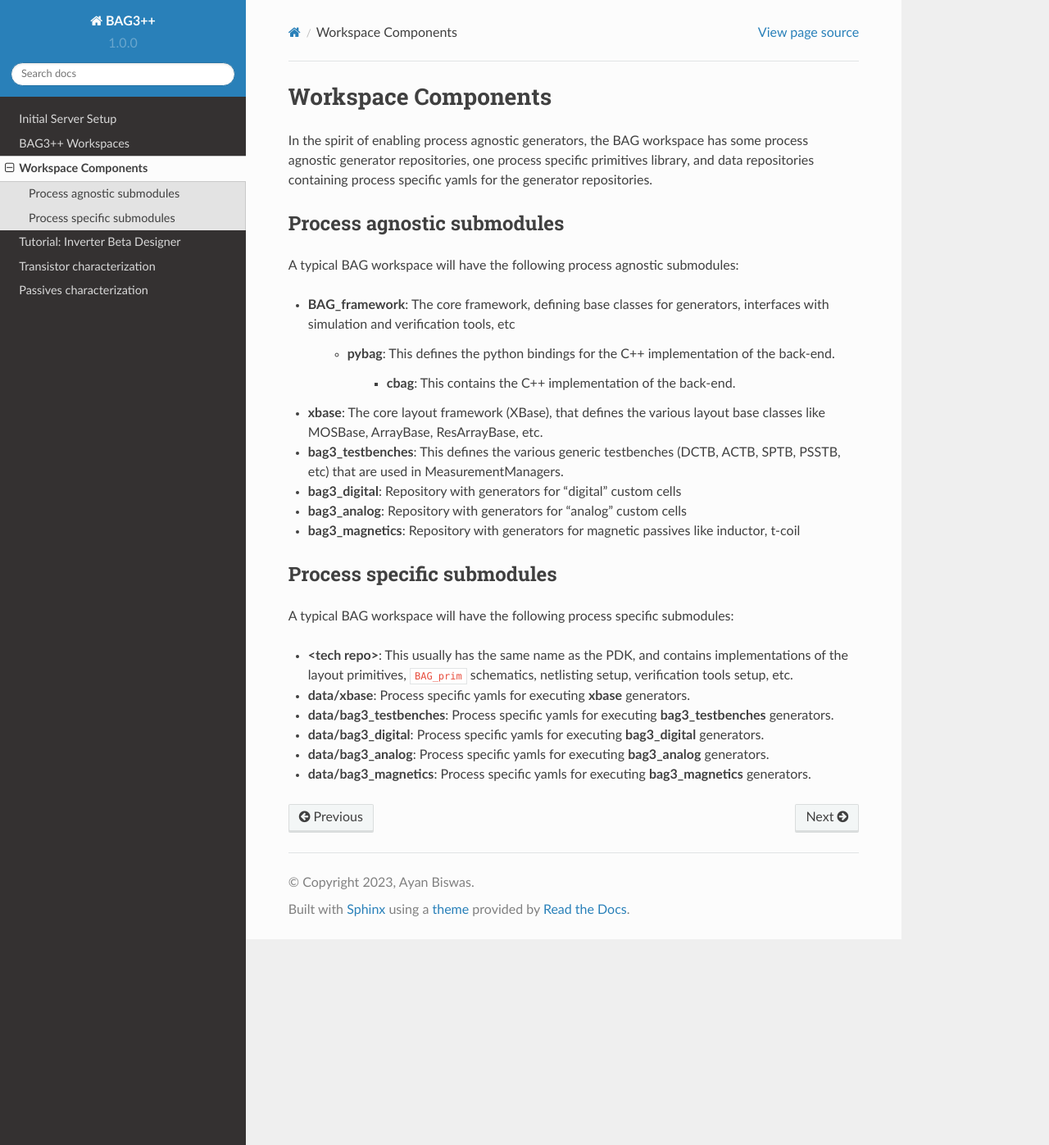
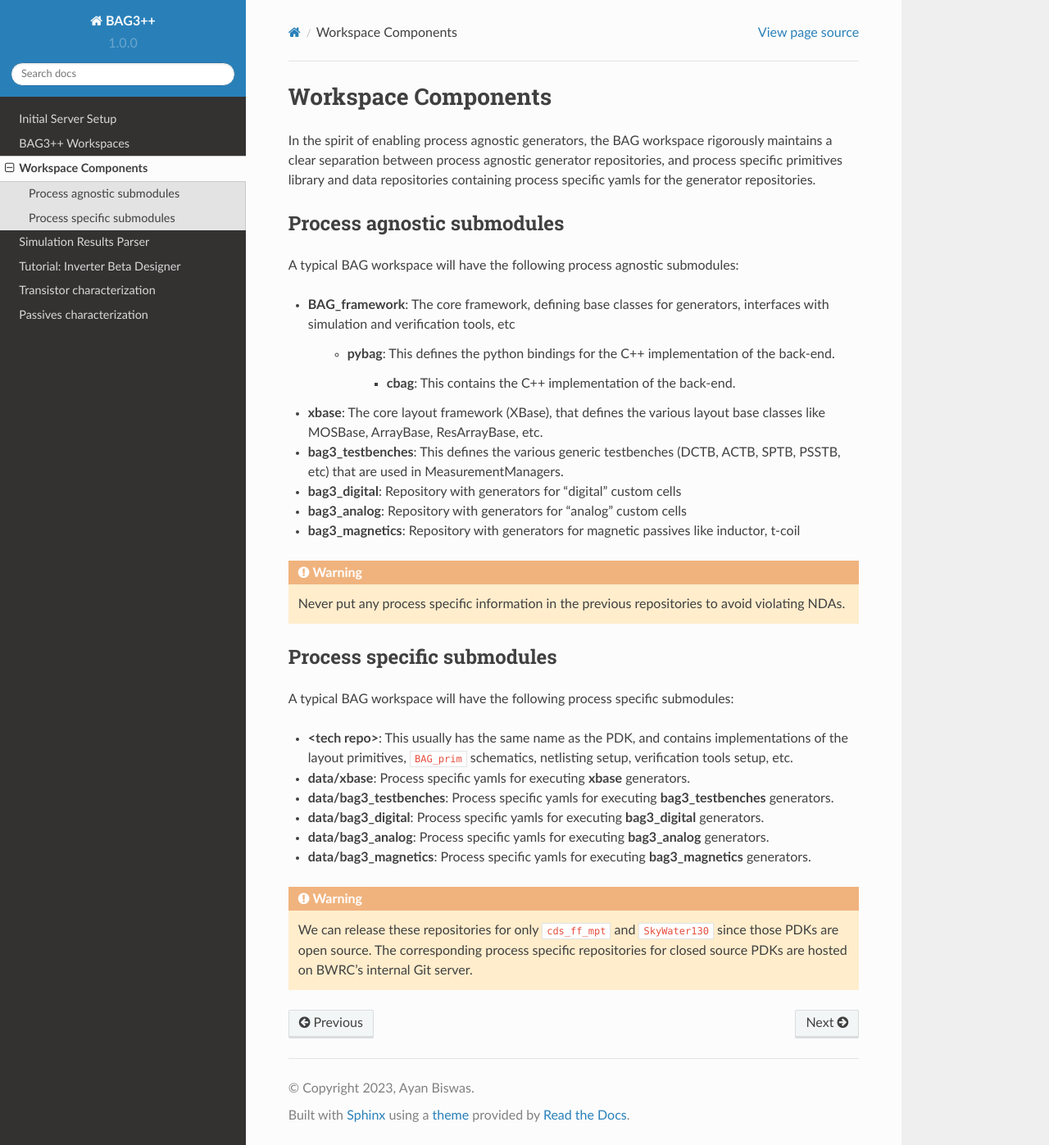
Before and after one commit to ucb-art/bag3_readthedocs, a Sphinx documentation site: the page built from docs/source/structure.rst, in a window 1280 px wide and 1397 px high. Shown: the whole window at 82% size. Built offline with Sphinx 7.4.7 and the Read the Docs theme 2.0.0, drawn with Linux system fonts in a browser that asks for light colours.

Commit message:
1. add license information in homepage; 2. add parsers information; 3. remove unused file; 4. misc edits

```diff
--- a/docs/source/passives_characterization.rst
+++ b/docs/source/passives_characterization.rst
@@ -23,7 +23,7 @@
    The script has also been used to characterize MIMCaps in processes that have MIMCaps.
 
 
-.. note::
+.. warning::
 
    In ``cds_ff_mpt``, resistors (poly and metal) extract incorrectly, so the extracted netlist
    runs into simulation errors. So the above two examples won't work in that PDK in extracted mode.
--- a/docs/source/structure.rst
+++ b/docs/source/structure.rst
@@ -1,9 +1,9 @@
 Workspace Components
 ====================
 
-In the spirit of enabling process agnostic generators, the BAG workspace has some process
-agnostic generator repositories, one process specific primitives library, and data repositories
-containing process specific yamls for the generator repositories.
+In the spirit of enabling process agnostic generators, the BAG workspace rigorously maintains a
+clear separation between process agnostic generator repositories, and process specific primitives
+library and data repositories containing process specific yamls for the generator repositories.
 
 Process agnostic submodules
 ---------------------------
@@ -29,6 +29,11 @@ A typical BAG workspace will have the following process agnostic submodules:
 
 * **bag3_magnetics**: Repository with generators for magnetic passives like inductor, t-coil
 
+.. warning::
+
+    Never put any process specific information in the previous repositories to avoid violating NDAs.
+
+
 Process specific submodules
 ---------------------------
 
@@ -46,3 +51,9 @@ A typical BAG workspace will have the following process specific submodules:
 * **data/bag3_analog**: Process specific yamls for executing **bag3_analog** generators.
 
 * **data/bag3_magnetics**: Process specific yamls for executing **bag3_magnetics** generators.
+
+.. warning::
+
+    We can release these repositories for only ``cds_ff_mpt`` and ``SkyWater130`` since those PDKs
+    are open source. The corresponding process specific repositories for closed source PDKs are
+    hosted on BWRC's internal Git server.
--- a/docs/source/workspaces.rst
+++ b/docs/source/workspaces.rst
@@ -50,3 +50,6 @@ changes.
     .. code-block:: bash
 
         asimenv.startup projectDir string "/path/to/scratch/space"
+
+#. Update the ``PDK`` symlink inside ``<tech_repo>/workspace_setup`` to point to the local PDK
+   installation directory.
```
Also changed, not shown: docs/source/index.rst (+11 -1 lines), docs/source/parsers.rst (added, +25 -0 lines), lumache.py (deleted, +0 -23 lines).
